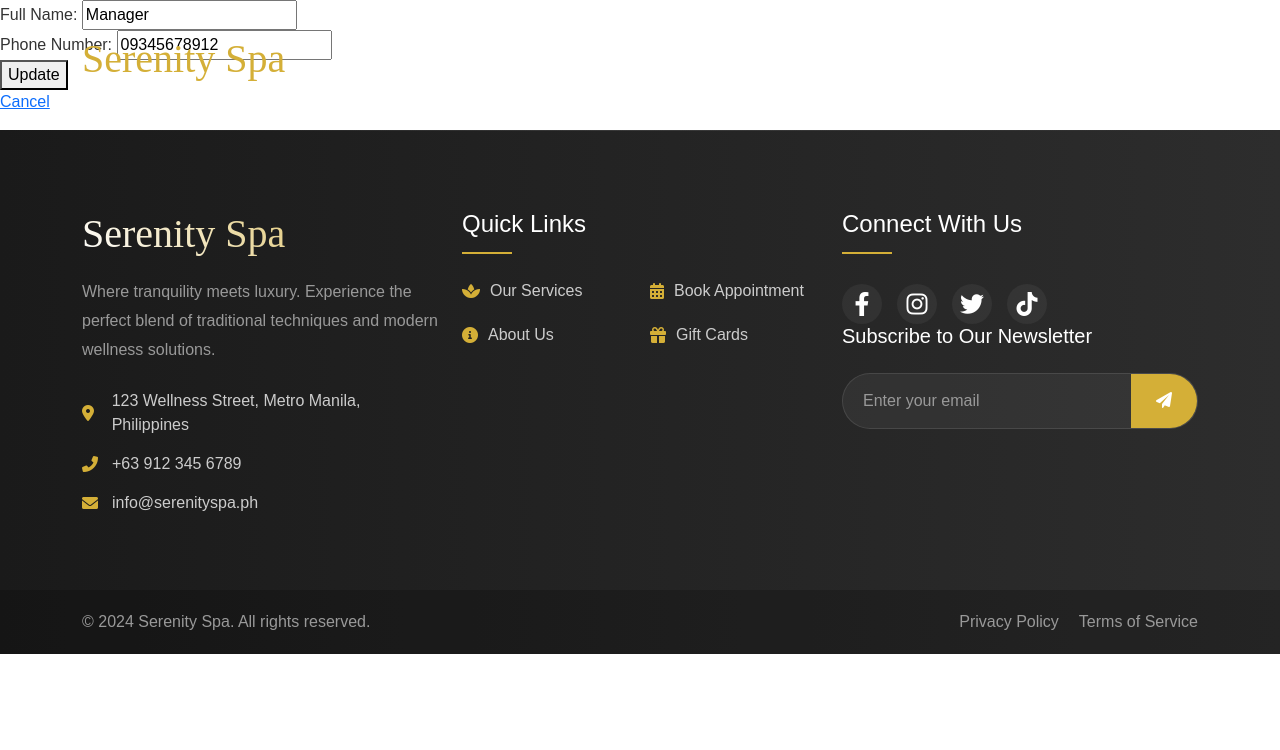
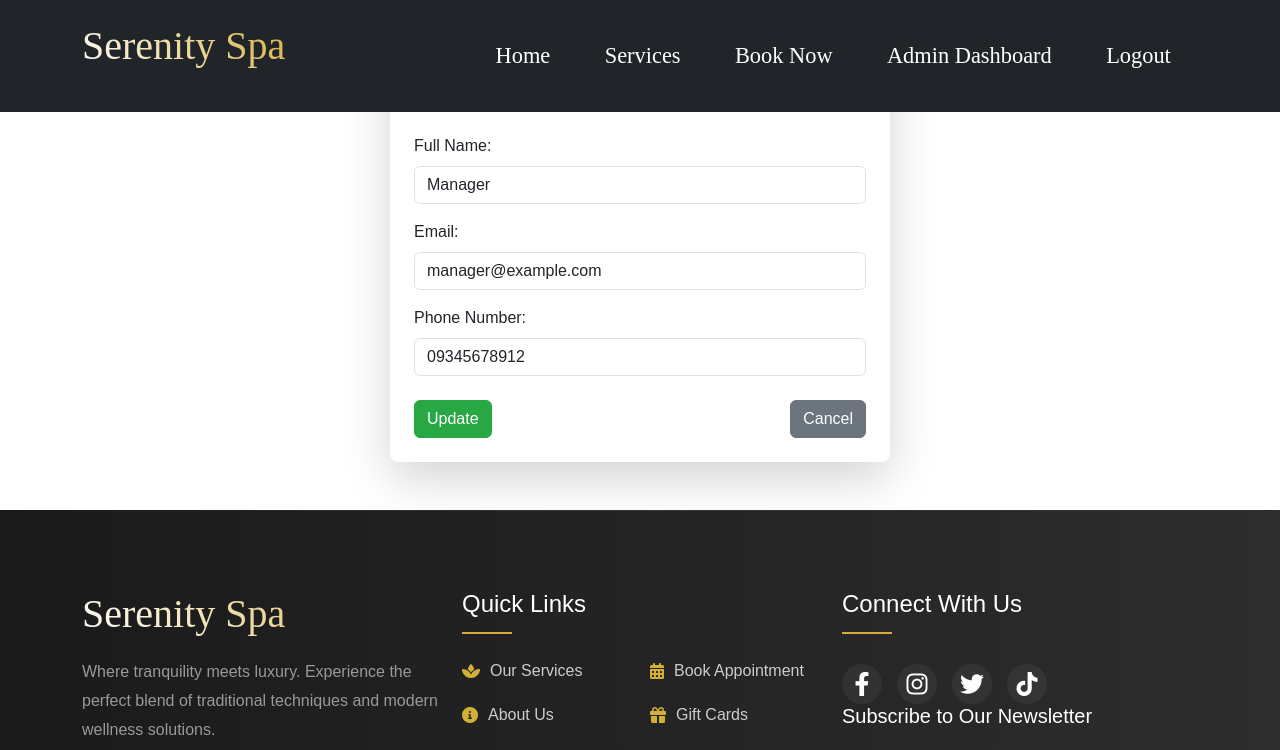
Before and after one commit to Ros-Salazar/3JFinalProj, a PHP site: page /edit_profile.php in a window 1280 px wide. Shown: the top 750 px of the page. Before the commit the page ends 654 px from the top, so only its background shows below. Run offline with PHP 8.4, Linux system fonts and the light colour scheme; a user stored in the database is signed in; data comes from the database, SQL or seed files in the repository; some web fonts are replaced.

Commit message:
Attempt to fix customer dahsbaord with profile edit and password change

```diff
--- a/edit_profile.php
+++ b/edit_profile.php
@@ -25,9 +25,9 @@
     ?>
 
     <!-- Navigation -->
-    <nav class="navbar navbar-expand-lg">
+    <nav class="navbar navbar-expand-lg bg-dark py-3">
         <div class="container">
-            <a class="navbar-brand" href="#">Serenity Spa</a>
+            <a class="brand-name" href="#">Serenity Spa</a>
             <button class="navbar-toggler" type="button" data-bs-toggle="collapse" data-bs-target="#navbarNav">
                 <span class="navbar-toggler-icon"></span>
             </button>
@@ -69,19 +69,67 @@
 
     if ($_SERVER['REQUEST_METHOD'] == 'POST') {
         $full_name = $conn->real_escape_string($_POST['full_name']);
+        $email = $conn->real_escape_string($_POST['email']);
         $phone_number = $conn->real_escape_string($_POST['phone_number']);
-        $update_query = "UPDATE users SET full_name = '$full_name', phone_number = '$phone_number' WHERE user_id = $user_id";
+        $update_query = "UPDATE users SET full_name = '$full_name', email = '$email', phone_number = '$phone_number' WHERE user_id = $user_id";
         $conn->query($update_query);
-        header("Location: dashboard.php");
+
+        if ($conn->query($update_query)) {
+            $success_message = "Profile updated successfully! Redirecting to login page...";
+            header("refresh:4;url=login.php"); // Redirect after 4 seconds
+            // exit(); // Stop further script execution
+        } else {
+            $error_message = "Profile update failed. Please try again.";
+        }
     }
     ?>
-    <form method="post">
-        <label>Full Name: <input type="text" name="full_name" value="<?= htmlspecialchars($user_data['full_name']) ?>"></label><br>
-        <label>Phone Number: <input type="text" name="phone_number" value="<?= htmlspecialchars($user_data['phone_number']) ?>"></label><br>
-        <button type="submit">Update</button>
-    </form>
 
-    <p><a href="dashboard.php">Cancel</a></p>
+    <!-- Edit Profile Form -->
+    <section class="container py-5">
+        <div class="card shadow-lg border-0 rounded-3 p-4 mx-auto" style="max-width: 500px;">
+            <h2 class="text-center mb-4">Update Your Profile</h2>
+            <form method="post" class="form">
+                <div class="mb-3">
+                    <label for="full_name" class="form-label">Full Name:</label>
+                    <input
+                        type="text"
+                        class="form-control"
+                        id="full_name"
+                        name="full_name"
+                        value="<?= htmlspecialchars($user_data['full_name']) ?>"
+                        required>
+                </div>
+
+                <div class="mb-3">
+                    <label for="email" class="form-label">Email:</label>
+                    <input
+                        type="email"
+                        class="form-control"
+                        id="email"
+                        name="email"
+                        value="<?= htmlspecialchars($user_data['email']) ?>"
+                        required>
+                </div>
+
+                <div class="mb-3">
+                    <label for="phone_number" class="form-label">Phone Number:</label>
+                    <input
+                        type="text"
+                        class="form-control"
+                        id="phone_number"
+                        name="phone_number"
+                        value="<?= htmlspecialchars($user_data['phone_number']) ?>"
+                        required>
+                </div>
+
+                <div class="d-flex justify-content-between mt-4">
+                    <button type="submit" class="btn btn-primary">Update</button>
+                    <a href="dashboard.php" class="btn btn-secondary">Cancel</a>
+                </div>
+            </form>
+        </div>
+    </section>
+
 
     <!-- Footer -->
     <footer class="footer-premium">
```
Also changed, not shown: change_password.php (+23 -14 lines), dashboard.php (+45 -31 lines).
